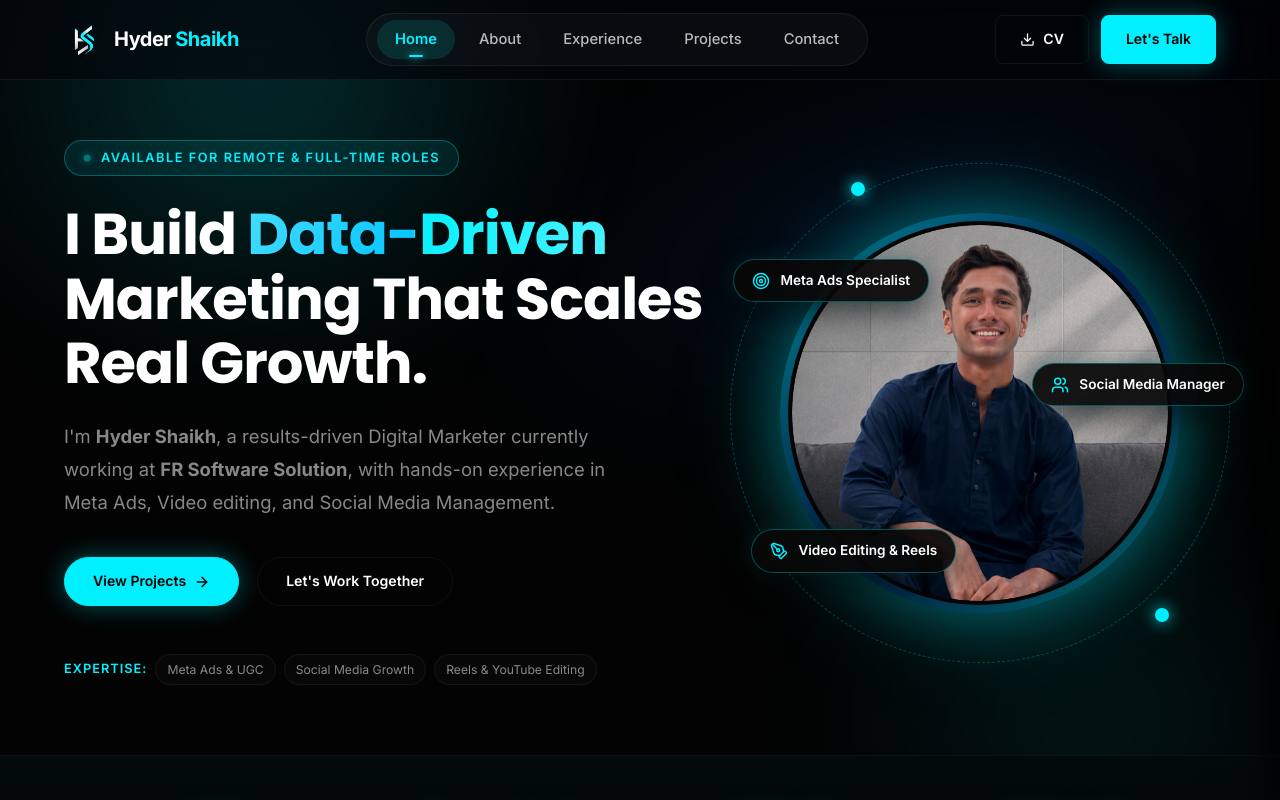
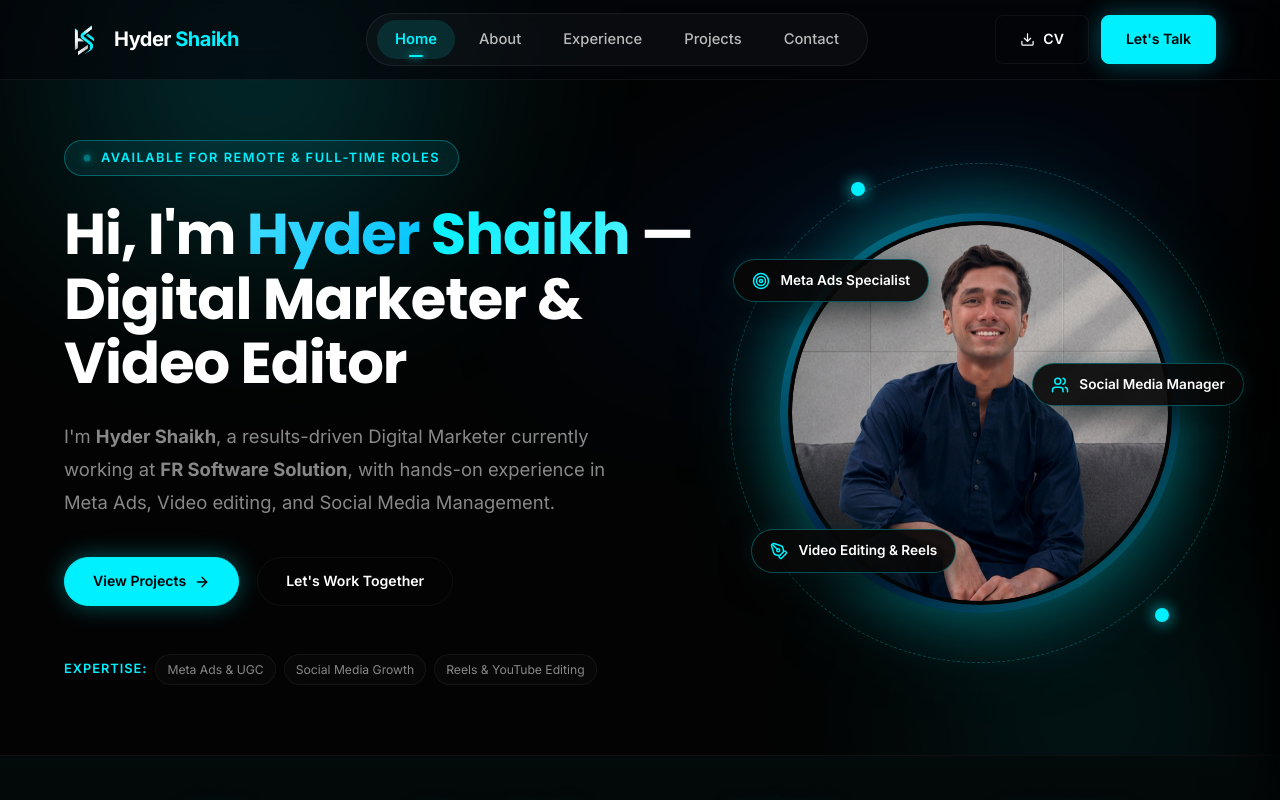
Before and after one commit to hydershaikhs/hyder-shaikh, a React (Vite) app: page / in a window 1280 px wide. Shown: the top 800 px of the page. Built offline with nearby package versions, Linux system fonts and the light colour scheme.

Commit message:
feat(seo): Add descriptive title, meta description, H1 heading, Open Graph, JSON-LD Schema, robots.txt, and sitemap.xml

```diff
--- a/index.html
+++ b/index.html
@@ -2,24 +2,69 @@
 <html lang="en">
   <head>
     <meta charset="UTF-8" />
+    <meta name="viewport" content="width=device-width, initial-scale=1.0" />
+
+    <!-- Primary Meta Tags -->
+    <title>Hyder Shaikh | Digital Marketer &amp; Video Editor</title>
+    <meta name="title" content="Hyder Shaikh | Digital Marketer &amp; Video Editor" />
+    <meta name="description" content="Explore the portfolio of Hyder Shaikh, Digital Marketer, Video Editor, AI Video Creator, and Social Media Manager. Delivering high-ROI Meta Ads campaigns, viral reels, and data-driven brand growth." />
+    <meta name="keywords" content="Hyder Shaikh, Digital Marketer, Video Editor, AI Video Creator, Social Media Manager, Meta Ads Specialist, Facebook Ads, Instagram Ads, Reels Editing, Performance Marketing, Portfolio" />
+    <meta name="author" content="Hyder Shaikh" />
+    <meta name="robots" content="index, follow" />
+    <link rel="canonical" href="https://hydershaikhportfolio.vercel.app/" />
+
     <!-- Favicon for all browsers -->
     <link rel="icon" type="image/png" href="/favicon.png" />
     <link rel="shortcut icon" type="image/png" href="/favicon.png" />
     <link rel="apple-touch-icon" href="/favicon.png" />
     <meta name="msapplication-TileImage" content="/favicon.png" />
     <meta name="msapplication-TileColor" content="#030303" />
-    <meta name="viewport" content="width=device-width, initial-scale=1.0" />
-    <meta name="description" content="Hyder Shaikh — Performance Digital Marketer specializing in Meta Ads, SEO, direct-response copywriting, short-form video editing, and social media management." />
-    <meta name="keywords" content="Hyder Shaikh, Digital Marketer, Meta Ads Specialist, Facebook Ads, Instagram Ads, SEO Specialist, Content Writer, Video Editor, Pakistan" />
-    <meta name="author" content="Hyder Shaikh" />
     <meta name="theme-color" content="#030508" />
 
-    <!-- Open Graph / Social Media Sharing -->
+    <!-- Open Graph / Facebook / LinkedIn / WhatsApp -->
     <meta property="og:type" content="website" />
-    <meta property="og:title" content="Hyder Shaikh | Performance Digital Marketer" />
-    <meta property="og:description" content="Data-driven marketing that scales real revenue. Meta Ads, SEO, high-converting copy, and creative video." />
-    <meta property="og:image" content="/logo.png" />
-    <title>Hyder Shaikh | Performance Digital Marketer — Meta Ads &amp; SEO</title>
+    <meta property="og:url" content="https://hydershaikhportfolio.vercel.app/" />
+    <meta property="og:title" content="Hyder Shaikh | Digital Marketer &amp; Video Editor" />
+    <meta property="og:description" content="Explore the portfolio of Hyder Shaikh, Digital Marketer, Video Editor, AI Video Creator, and Social Media Manager. Delivering high-ROI Meta Ads campaigns, viral reels, and data-driven brand growth." />
+    <meta property="og:image" content="https://hydershaikhportfolio.vercel.app/logo.png" />
+    <meta property="og:site_name" content="Hyder Shaikh Portfolio" />
+
+    <!-- Twitter / X -->
+    <meta name="twitter:card" content="summary_large_image" />
+    <meta name="twitter:url" content="https://hydershaikhportfolio.vercel.app/" />
+    <meta name="twitter:title" content="Hyder Shaikh | Digital Marketer &amp; Video Editor" />
+    <meta name="twitter:description" content="Explore the portfolio of Hyder Shaikh, Digital Marketer, Video Editor, AI Video Creator, and Social Media Manager. Delivering high-ROI Meta Ads campaigns, viral reels, and data-driven brand growth." />
+    <meta name="twitter:image" content="https://hydershaikhportfolio.vercel.app/logo.png" />
+
+    <!-- Structured Data (JSON-LD) for Google Search Rich Results -->
+    <script type="application/ld+json">
+    {
+      "@context": "https://schema.org",
+      "@type": "Person",
+      "name": "Hyder Shaikh",
+      "jobTitle": "Digital Marketer, Video Editor & Social Media Manager",
+      "url": "https://hydershaikhportfolio.vercel.app/",
+      "image": "https://hydershaikhportfolio.vercel.app/logo.png",
+      "sameAs": [
+        "https://www.linkedin.com/in/hydershaikh",
+        "https://www.instagram.com/hydershaikh"
+      ],
+      "knowsAbout": [
+        "Digital Marketing",
+        "Meta Ads",
+        "Facebook Advertising",
+        "Instagram Advertising",
+        "Video Editing",
+        "AI Video Production",
+        "Social Media Management",
+        "Performance Marketing"
+      ],
+      "worksFor": {
+        "@type": "Organization",
+        "name": "FR Software Solution"
+      }
+    }
+    </script>
   </head>
   <body>
     <div id="root"></div>
--- a/src/pages/CaseStudyPage.jsx
+++ b/src/pages/CaseStudyPage.jsx
@@ -26,6 +26,12 @@ const CaseStudyPage = ({ project, onBack, onNavigateContact }) => {
     if (pageRef.current) {
       pageRef.current.scrollIntoView({ behavior: "instant", block: "start" });
     }
+    if (project) {
+      document.title = `${project.title} | Hyder Shaikh Portfolio Case Study`;
+    }
+    return () => {
+      document.title = "Hyder Shaikh | Digital Marketer & Video Editor";
+    };
   }, [project]);
 
   if (!project || !project.caseStudy) {
--- a/src/pages/Home.jsx
+++ b/src/pages/Home.jsx
@@ -29,7 +29,7 @@ const Home = () => {
               </span>
 
               <h1 className="hero-title">
-                I Build <span className="gradient-text">Data-Driven</span> Marketing That Scales Real Growth.
+                Hi, I'm <span className="gradient-text">Hyder Shaikh</span> — Digital Marketer &amp; Video Editor
               </h1>
 
               <p className="hero-description">
```
Also changed, not shown: public/robots.txt (added), 1 other file (tests, documents, lock files or other folders).
